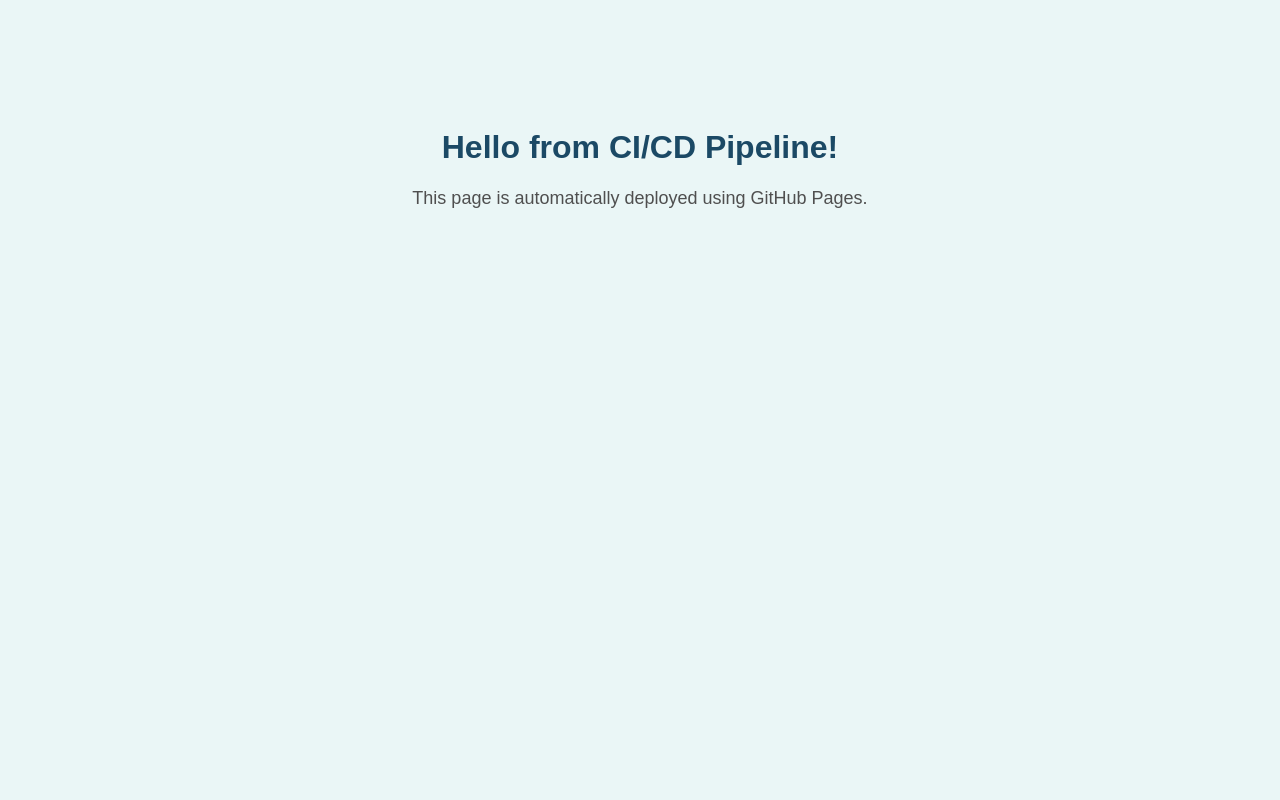
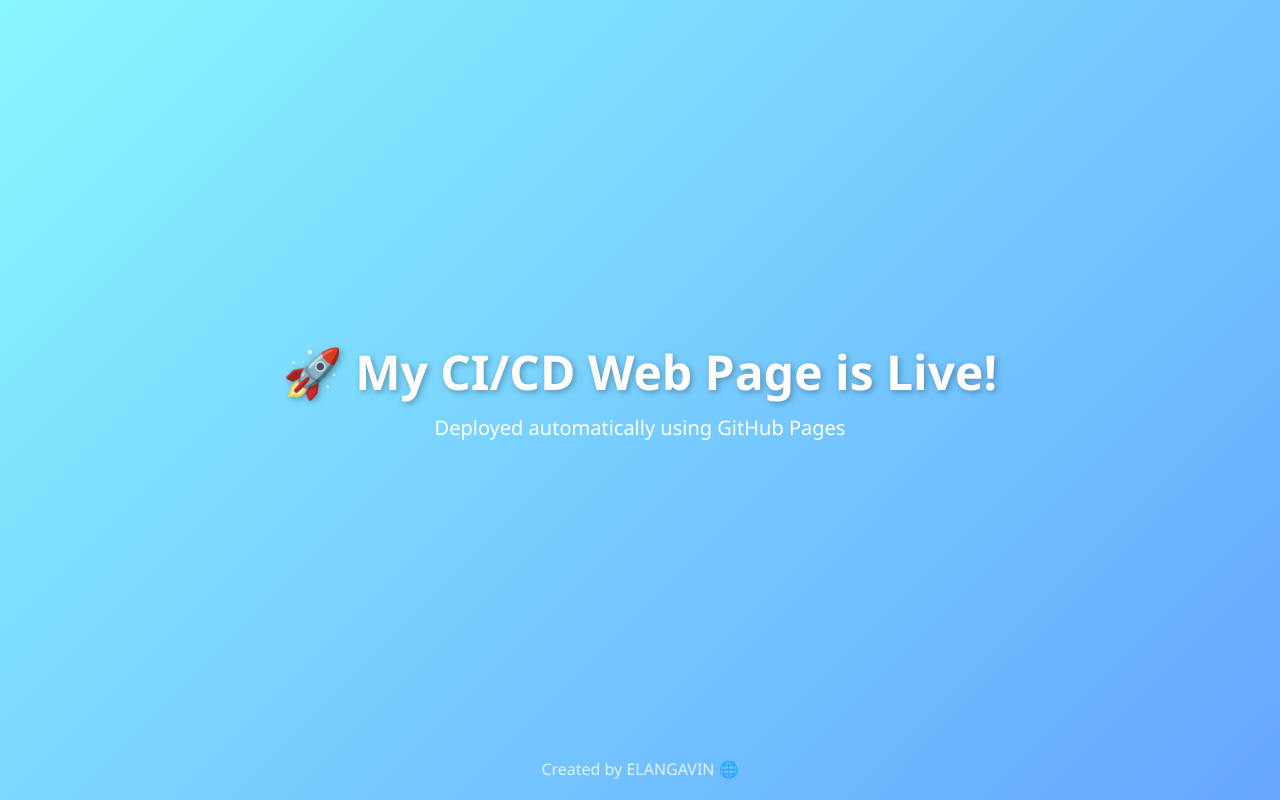
Before and after one commit to ELANGAVIN/my-web-pages, a plain HTML site: page index.html in a window 1280 px wide. Drawn offline with Linux system fonts and the light colour scheme.

Commit message:
Update index.html

```diff
--- a/index.html
+++ b/index.html
@@ -1,25 +1,58 @@
 <!DOCTYPE html>
-<html>
+<html lang="en">
 <head>
-  <title>My CI/CD Demo</title>
+  <meta charset="UTF-8">
+  <meta name="viewport" content="width=device-width, initial-scale=1.0">
+  <title>My CI/CD Web Page</title>
   <style>
     body {
-      background-color: #eaf6f6;
-      font-family: Arial, sans-serif;
+      font-family: 'Segoe UI', sans-serif;
+      background: linear-gradient(135deg, #89f7fe, #66a6ff);
+      height: 100vh;
+      display: flex;
+      flex-direction: column;
+      align-items: center;
+      justify-content: center;
+      margin: 0;
+      color: #fff;
       text-align: center;
-      padding-top: 100px;
+      overflow: hidden;
     }
+
     h1 {
-      color: #1b4965;
+      font-size: 48px;
+      margin: 0;
+      text-shadow: 2px 2px 6px rgba(0, 0, 0, 0.3);
+      animation: fadeInDown 1.5s ease;
     }
+
     p {
-      font-size: 18px;
-      color: #4f4f4f;
+      font-size: 20px;
+      margin-top: 10px;
+      animation: fadeInUp 1.5s ease;
+    }
+
+    @keyframes fadeInDown {
+      0% { opacity: 0; transform: translateY(-30px); }
+      100% { opacity: 1; transform: translateY(0); }
+    }
+
+    @keyframes fadeInUp {
+      0% { opacity: 0; transform: translateY(30px); }
+      100% { opacity: 1; transform: translateY(0); }
+    }
+
+    footer {
+      position: absolute;
+      bottom: 20px;
+      font-size: 16px;
+      opacity: 0.8;
     }
   </style>
 </head>
 <body>
-  <h1>Hello from CI/CD Pipeline!</h1>
-  <p>This page is automatically deployed using GitHub Pages.</p>
+  <h1>🚀 My CI/CD Web Page is Live!</h1>
+  <p>Deployed automatically using GitHub Pages</p>
+  <footer>Created by ELANGAVIN 🌐</footer>
 </body>
 </html>
```
